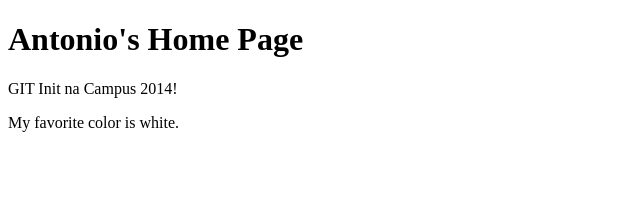
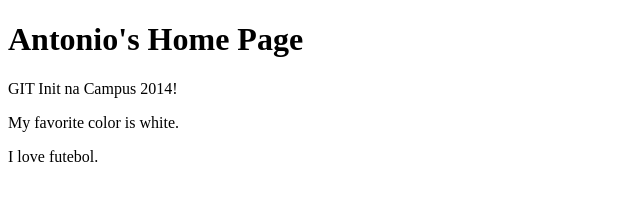
Before and after one commit to aecoelho/cpbr7, a plain HTML site: page index.html in a window 1280 px wide. Shown: the whole page, without its empty margins (0-640 px from the left). Drawn offline with Linux system fonts and the light colour scheme.

Commit message:
he loves futebol

```diff
--- a/index.html
+++ b/index.html
@@ -11,5 +11,8 @@
 	 <p>
 	 	My favorite color is white.
 	 </p>
+	 <p>
+	 	I love futebol.
+	 </p>
   </body>
 </html>
```
